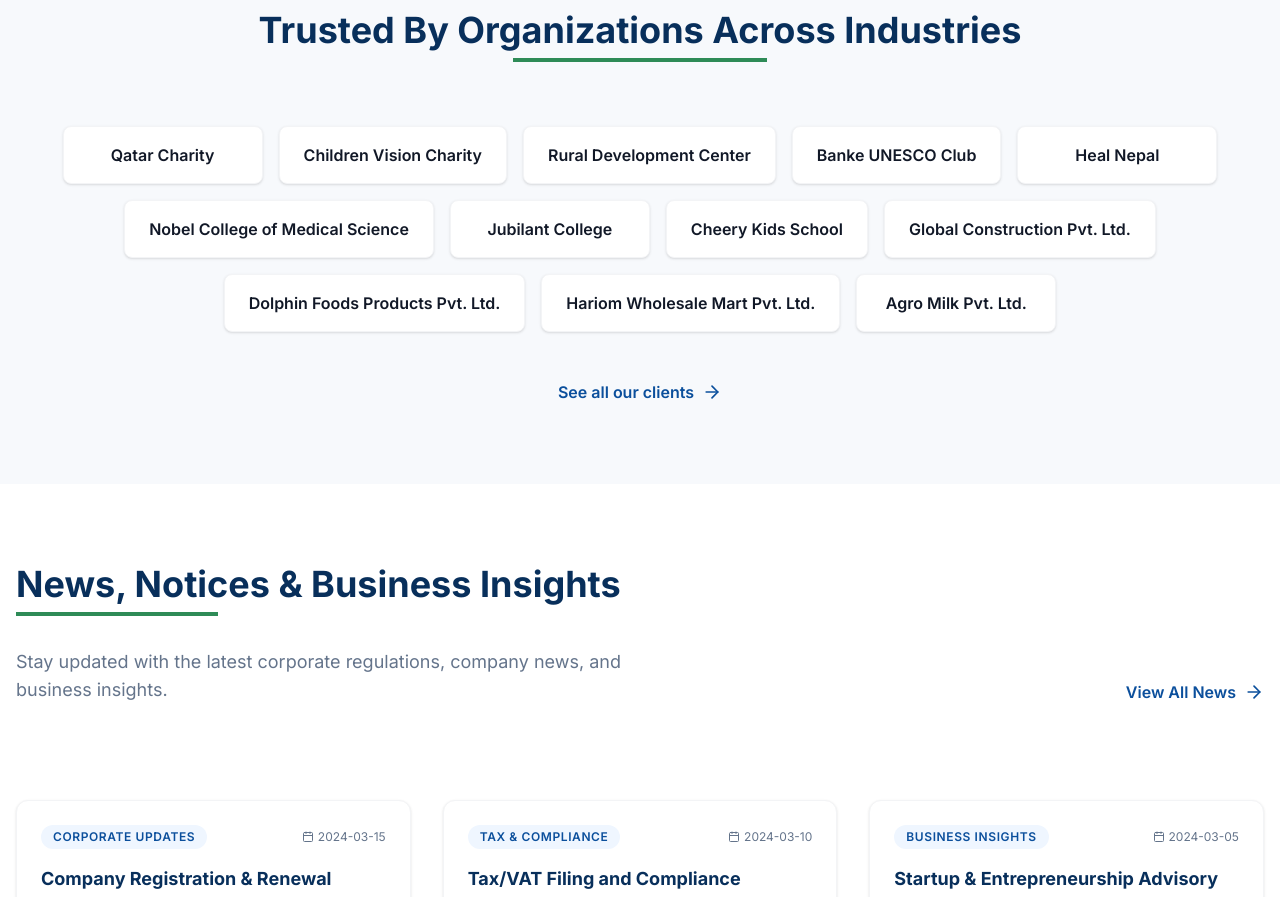
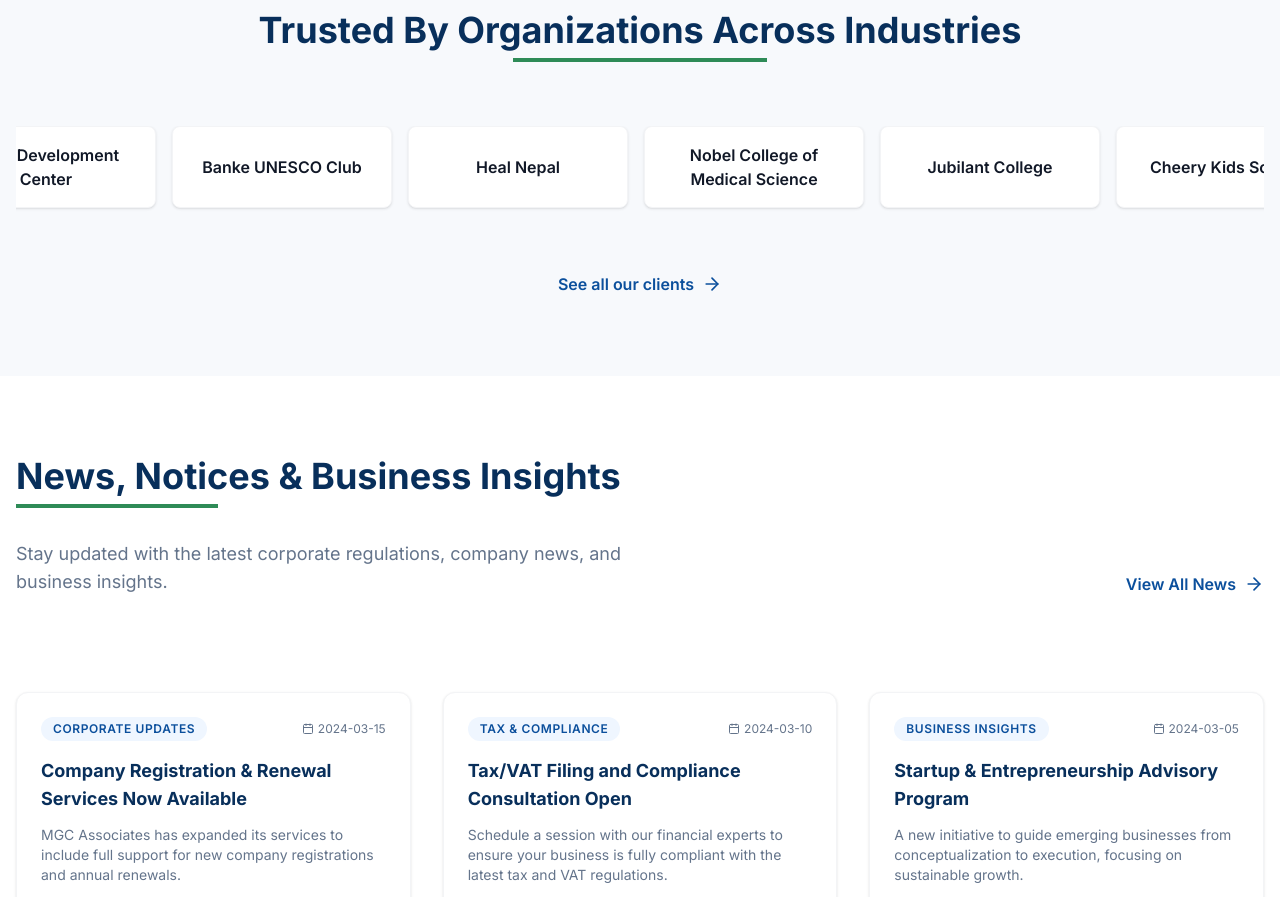
Before and after one commit to imabuzerdatascience/MCG, a Next.js app: page / in a window 1280 px wide. Shown: the part 5380-6277 px from the top of the page. Built offline with nearby package versions, Linux system fonts and the light colour scheme.

Commit message:
update animation

```diff
--- a/app/globals.css
+++ b/app/globals.css
@@ -32,6 +32,15 @@
   @apply antialiased;
 }
 
+.hide-scrollbar {
+  -ms-overflow-style: none;
+  scrollbar-width: none;
+}
+
+.hide-scrollbar::-webkit-scrollbar {
+  display: none;
+}
+
 @keyframes ticker {
   0% {
     transform: translateX(0);
--- a/components/home/ClientsCarousel.tsx
+++ b/components/home/ClientsCarousel.tsx
@@ -1,11 +1,33 @@
+"use client";
+
 import { clientsData } from "@/data/clients";
 import { SectionHeader } from "@/components/shared/SectionHeader";
 import Link from "next/link";
 import { ArrowRight } from "lucide-react";
+import { useEffect, useRef } from "react";
 
 export function ClientsCarousel() {
   // Take a subset for the homepage
   const displayClients = clientsData.slice(0, 12);
+  const carouselRef = useRef<HTMLDivElement | null>(null);
+
+  useEffect(() => {
+    const container = carouselRef.current;
+    if (!container) return;
+
+    const scrollAmount = 4;
+    const intervalId = window.setInterval(() => {
+      if (container.scrollLeft + container.clientWidth >= container.scrollWidth) {
+        container.scrollTo({ left: 0, behavior: "smooth" });
+      } else {
+        container.scrollBy({ left: scrollAmount, behavior: "smooth" });
+      }
+    }, 50);
+
+    return () => {
+      window.clearInterval(intervalId);
+    };
+  }, []);
 
   return (
     <section className="py-20 bg-off-white">
@@ -15,11 +37,11 @@
           centered={true}
         />
 
-        <div className="mt-12 flex flex-wrap justify-center gap-4">
+        <div ref={carouselRef} className="mt-12 overflow-x-auto overflow-y-hidden flex gap-4 pb-4 hide-scrollbar">
           {displayClients.map(client => (
             <div
               key={client.id}
-              className="bg-white border border-gray-100 rounded-lg py-4 px-6 shadow-sm hover:shadow-md hover:border-primary-blue/30 transition-all flex items-center justify-center min-w-[200px]"
+              className="bg-white border border-gray-100 rounded-lg py-4 px-6 shadow-sm hover:shadow-md hover:border-primary-blue/30 transition-all flex items-center justify-center min-w-[220px]"
             >
               <span className="font-semibold text-charcoal text-center">{client.name}</span>
             </div>
```
